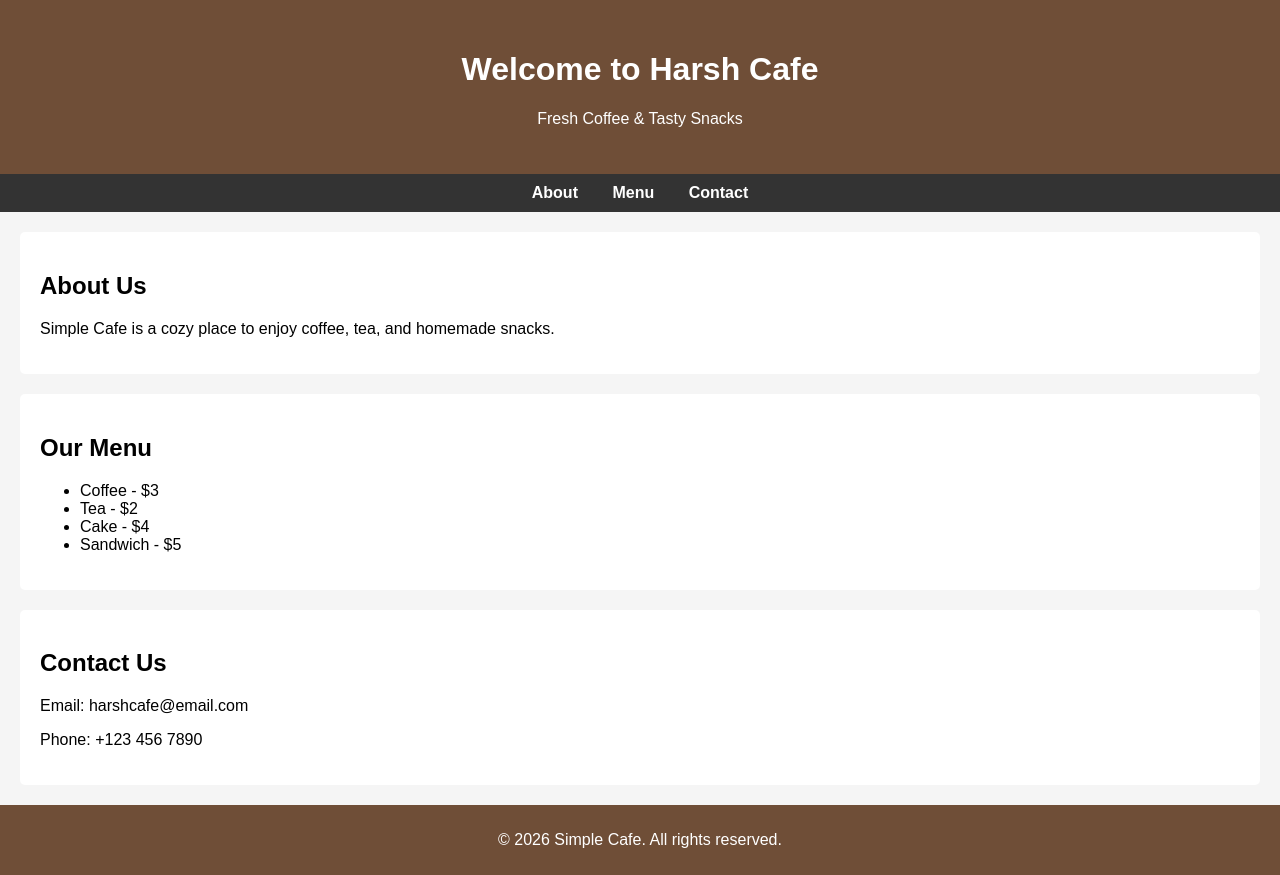
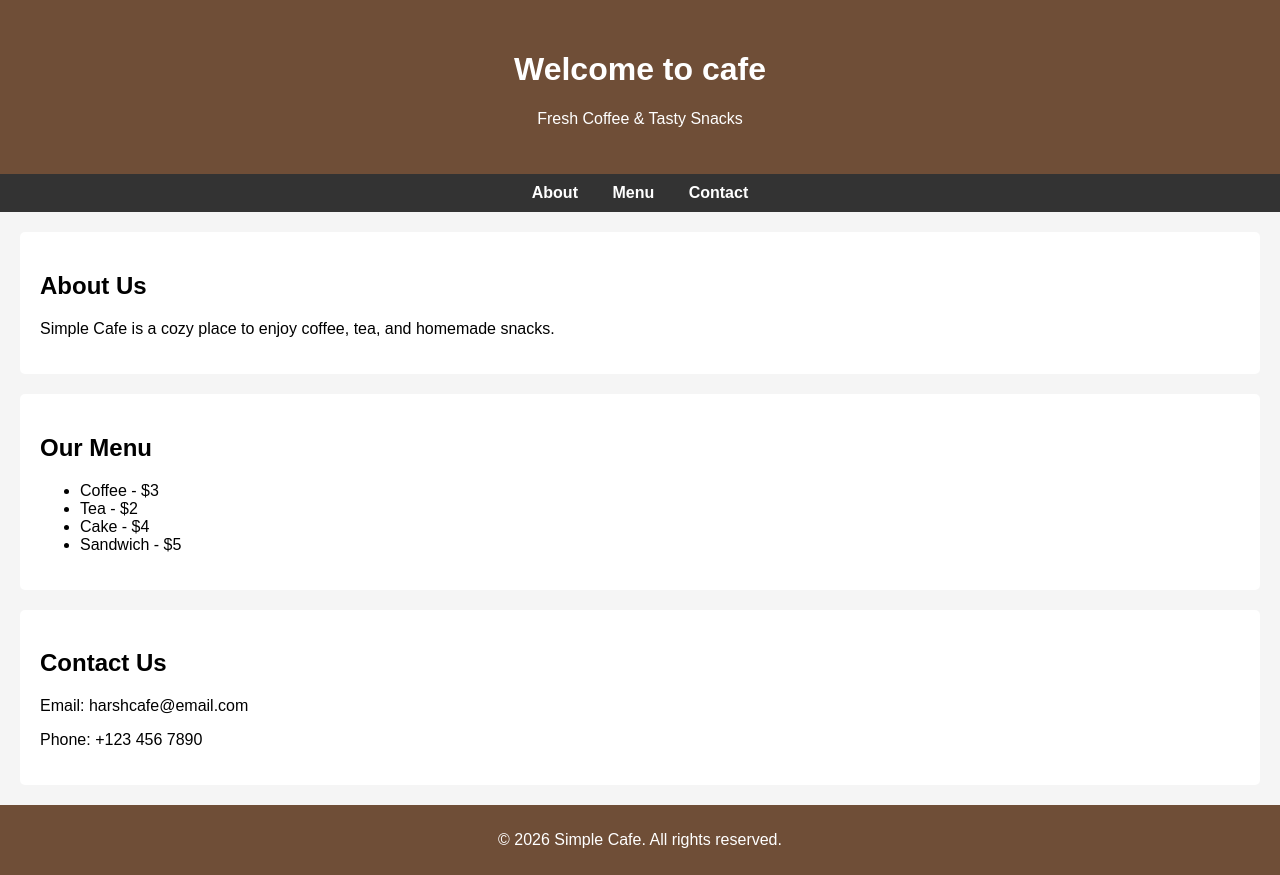
Before and after one commit to harshkumar428/simple-cafe-website, a plain HTML site: page index.html in a window 1280 px wide. Drawn offline with Linux system fonts and the light colour scheme.

Commit message:
Fix header title in index.html

```diff
--- a/index.html
+++ b/index.html
@@ -8,7 +8,7 @@
 <body>
 
     <header>
-        <h1>Welcome to Harsh Cafe</h1>
+        <h1>Welcome to cafe</h1>
         <p>Fresh Coffee & Tasty Snacks</p>
     </header>
 
@@ -44,4 +44,5 @@
     </footer>
 
 </body>
+
 </html>
```
